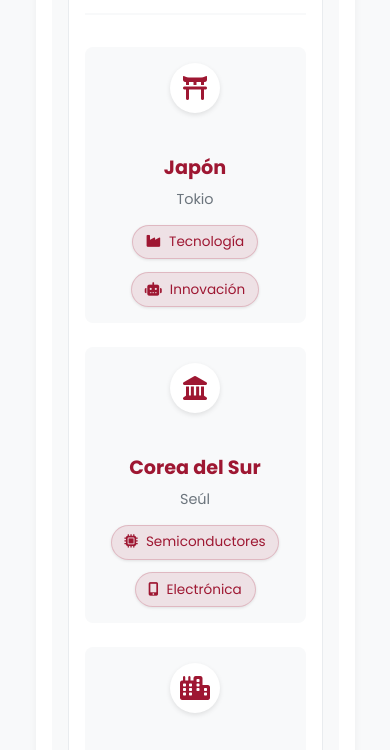
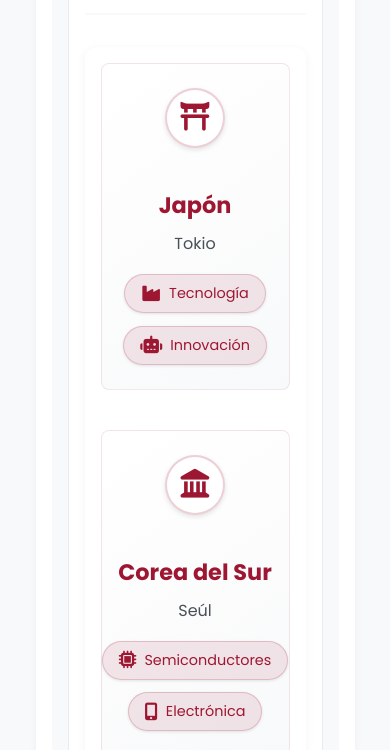
Before and after one commit to EAMD05/EAMD05.github.io, a plain HTML site: page index.html in a window 390 px wide. Shown: the part 2518-3268 px from the top of the page. Drawn offline with Linux system fonts and the light colour scheme.

Commit message:
porposed new styles for LEAD visualization

```diff
--- a/styles/about.css
+++ b/styles/about.css
@@ -1043,6 +1043,73 @@ h2 {
         padding: 2rem 0 8rem 0;
         min-height: auto;
     }
+
+    /* Estilos específicos para la sección de destinos de LEAD */
+    .project-item:first-of-type .mission-route {
+        padding: 1rem;
+        background: #fff;
+        border-radius: 12px;
+        box-shadow: 0 2px 10px rgba(0,0,0,0.05);
+    }
+
+    .project-item:first-of-type .destination-card {
+        position: relative;
+        flex-direction: column;
+        align-items: center;
+        text-align: center;
+        padding: 1.5rem;
+        margin-bottom: 1rem;
+        background: linear-gradient(145deg, #ffffff, #f8f9fa);
+        border: 1px solid rgba(158, 23, 50, 0.1);
+    }
+
+    .project-item:first-of-type .destination-icon {
+        width: 60px;
+        height: 60px;
+        margin-bottom: 1rem;
+        background: #fff;
+        border: 2px solid rgba(158, 23, 50, 0.2);
+    }
+
+    .project-item:first-of-type .destination-icon i {
+        font-size: 1.8rem;
+    }
+
+    .project-item:first-of-type .connection-line {
+        left: 50%;
+        height: 30px;
+        background: linear-gradient(to bottom, #9E1732, #9E1732);
+        width: 2px;
+    }
+
+    .project-item:first-of-type .destination-info h5 {
+        font-size: 1.4rem;
+        margin-bottom: 0.5rem;
+        color: #9E1732;
+    }
+
+    .project-item:first-of-type .destination-info p {
+        font-size: 1rem;
+        margin-bottom: 1rem;
+        color: #495057;
+    }
+
+    .project-item:first-of-type .destination-tags {
+        justify-content: center;
+        gap: 0.8rem;
+    }
+
+    .project-item:first-of-type .destination-tags span {
+        padding: 0.5rem 1rem;
+        font-size: 0.9rem;
+        background: rgba(158, 23, 50, 0.05);
+        border: 1px solid rgba(158, 23, 50, 0.1);
+        color: #9E1732;
+    }
+
+    .project-item:first-of-type .destination-tags i {
+        font-size: 1.1rem;
+    }
 }
 
 /* Estilos específicos para LEAD */
```
